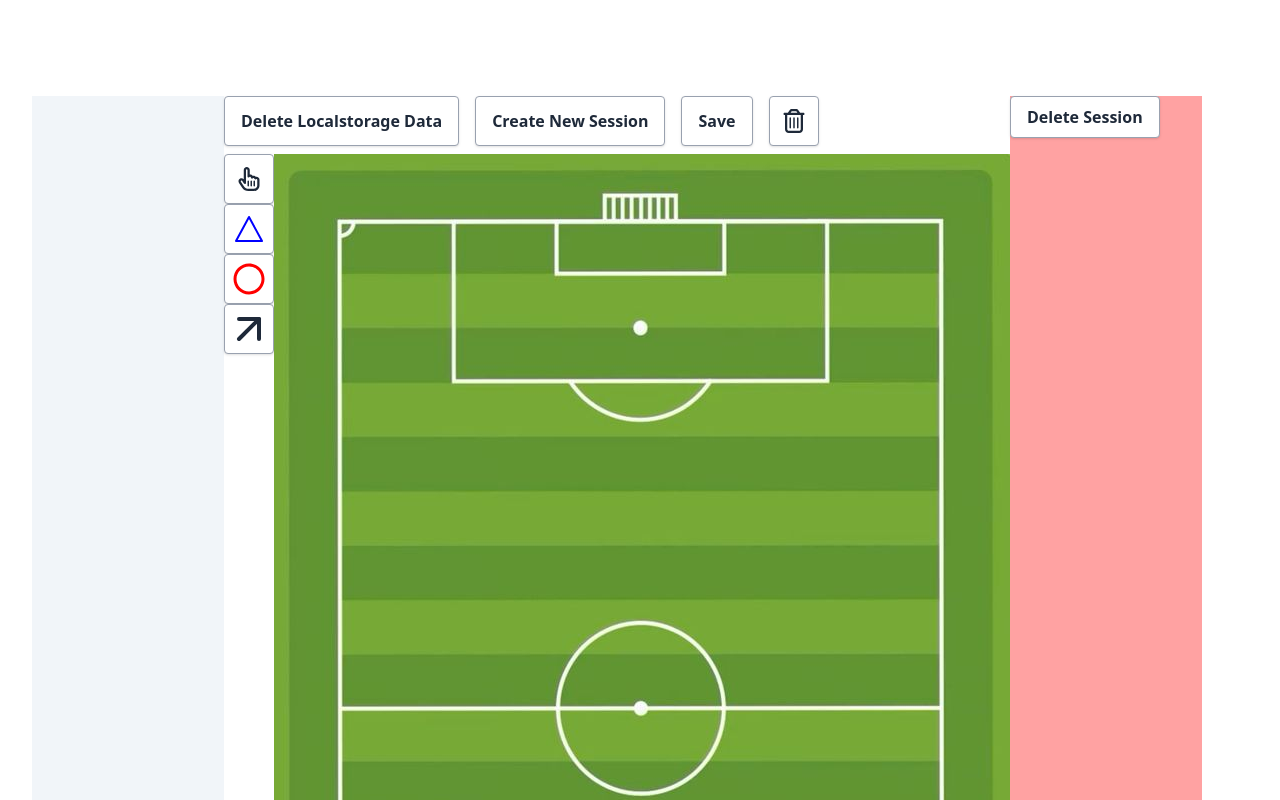
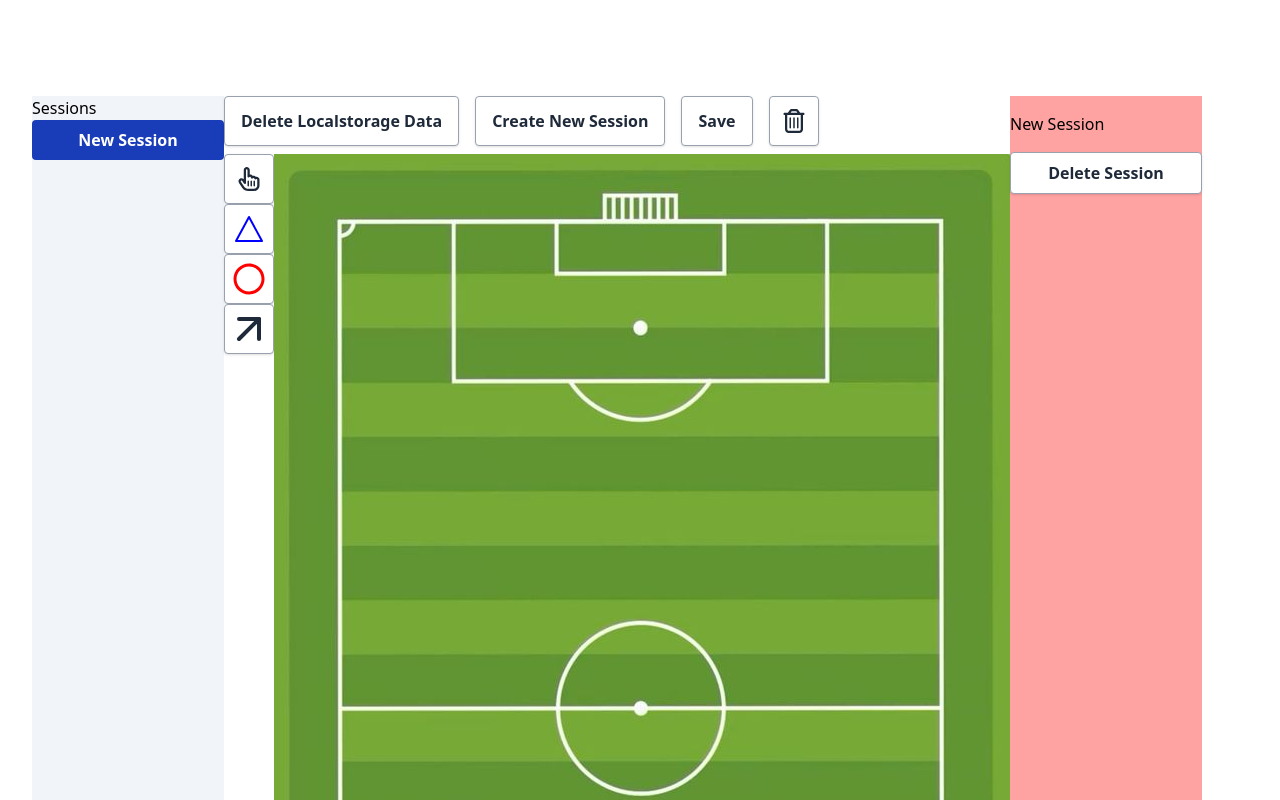
Before and after one commit to 2stash/soccer-session-planner, a React (Vite) app: page / in a window 1280 px wide. Shown: the top 800 px of the page. Built offline with nearby package versions, Linux system fonts and the light colour scheme.

Commit message:
Delete and Add session now correctly saves, and updates session list and session name in session window.

```diff
--- a/src/components/Canvas.jsx
+++ b/src/components/Canvas.jsx
@@ -11,9 +11,9 @@ import './canvas.css';
 
 const Canvas = (props) => {
   const [dataLoaded, setDataLoaded] = useState(false);
-  const [sessionData, setSessionData] = useState([]);
-  const [metadata, setMetadata] = useState({ name: 'hi' });
-  const [elements, setElements] = useState([]);
+  const [sessionData, setSessionData] = useState(null);
+  const [metadata, setMetadata] = useState(null);
+  const [elements, setElements] = useState(null);
   const [currentSessionIdx, setCurrentSessionIdx] = useState(0);
 
   const [offsets, setOffsets] = useState({});
@@ -25,12 +25,16 @@ const Canvas = (props) => {
   const [drawingArrowEnd, setDrawingArrowEnd] = useState(false);
   const [currentShapeType, setCurrentShapeType] = useState(false);
   const [currentShape, setCurrentShape] = useState(null);
+
   const canvasRef = useRef(null);
 
-  const saveData = () => {
+  const saveData = (newData = null) => {
     let data;
     console.log('sessionData ', sessionData);
-    if (sessionData.length > 0) {
+    if (newData != null) {
+      setSessionData(newData);
+      return;
+    } else if (sessionData.length > 0) {
       data = sessionData.map((item, idx) => {
         console.log(idx, currentSessionIdx);
         if (idx === currentSessionIdx) {
@@ -40,7 +44,7 @@ const Canvas = (props) => {
         }
       });
     } else {
-      data = [{ metadata, elements }];
+      data = { metadata, elements };
     }
     setSessionData(data);
     console.log('saving data, ', data);
@@ -60,22 +64,32 @@ const Canvas = (props) => {
     const localData = JSON.parse(localStorage.getItem('soccer-planner'));
     console.log('localData ', localData);
     let tempMetadata;
+
+    console.log('fetch and set localdata', localData);
     if (localData) {
-      const data = localData;
-      console.log('fetch and set localdata', data);
-      if (data[currentSessionIdx]) {
-        tempMetadata = data[currentSessionIdx];
+      console.log('if');
+      tempMetadata = localData;
     } else {
-        tempMetadata = { name: 'fake news' };
+      console.log('else');
+      tempMetadata = [{ elements: [], metadata: { name: 'New Session' } }];
     }
-      setMetadata(tempMetadata);
-      setElements(data[currentSessionIdx].elements);
-      setSessionData(data);
-    }
+    console.log('session data =', tempMetadata);
+    setCurrentSessionIdx(0);
+    setMetadata(tempMetadata[currentSessionIdx].metadata);
+    setElements(tempMetadata[currentSessionIdx].elements);
+    setSessionData(tempMetadata);
     setDataLoaded(true);
   }, []);
 
   useEffect(() => {
+    drawShapes();
+    window.addEventListener('keydown', handleKeyDown);
+    return () => {
+      window.removeEventListener('keydown', handleKeyDown);
+    };
+  }, [currentShape, elements, currentSessionIdx, sessionData]);
+
+  const drawShapes = () => {
     console.log(
       'RELOADED: ',
       'currentSessionIdx = ',
@@ -88,7 +102,6 @@ const Canvas = (props) => {
     context.clearRect(0, 0, canvas.width, canvas.height);
     calculateOffsets(canvas);
 
-    window.addEventListener('keydown', handleKeyDown);
     if (dataLoaded) {
       for (let element of elements) {
         draw(element, context);
@@ -98,24 +111,27 @@ const Canvas = (props) => {
         draw(currentShape, context);
       }
     }
-
-    return () => {
-      window.removeEventListener('keydown', handleKeyDown);
   };
-  }, [currentShape, elements, currentSessionIdx, sessionData]);
 
   const clearLocalStorage = () => {
     localStorage.removeItem('soccer-planner');
-    setElements([]);
+    const tempData = [{ elements: [], metadata: { name: 'New Session' } }];
+    setCurrentSessionIdx(0);
+    setMetadata(tempData[currentSessionIdx].metadata);
+    setElements(tempData[currentSessionIdx].elements);
+    setSessionData(tempData);
+    setDataLoaded(true);
   };
 
   const createNewSession = () => {
     // saveData();
-    const data = { elements: [], metadata: { name: 'New Session' } };
-    console.log('createNewSession, ', sessionData);
+    const data = {
+      elements: [],
+      metadata: { name: `New Session ${currentSessionIdx + 1}` },
+    };
     setSessionData((prev) => [...prev, data]);
     setElements([]);
-    setMetadata('');
+    setMetadata({ name: `New Session ${currentSessionIdx + 1}` });
     setCurrentSessionIdx(currentSessionIdx + 1);
   };
 
@@ -316,15 +332,19 @@ const Canvas = (props) => {
   };
 
   const handleDeleteSession = () => {
-    setSessionData((prevData) =>
-      prevData.filter((session, idx) => currentSessionIdx !== idx)
+    const newData = sessionData.filter(
+      (session, idx) => currentSessionIdx !== idx
     );
+
+    setSessionData(newData);
+    if (sessionData.length >= 2) {
+      setMetadata(sessionData[0].metadata);
+      setElements(sessionData[0].elements);
       handleCurrentSessionIdxChange(0);
+    }
 
-    // const [sessionData, setSessionData] = useState([]);
-    // const [metadata, setMetadata] = useState({ name: 'hi' });
-    // const [elements, setElements] = useState([]);
-    // const [currentSessionIdx, setCurrentSessionIdx] = useState(0);
+    // drawShapes();
+    saveData(newData);
   };
 
   const handleShapeSelected = (value) => {
@@ -355,23 +375,30 @@ const Canvas = (props) => {
     setCurrentElementIndex(null);
   };
 
+  const handleUpdateMetadata = (e) => {
+    const name = e.target.value;
+    setMetadata({ name });
+  };
+
   return (
     <div>
-      <div className='h-16'>
-        {/* <h2>{metadata ? metadata.name : 'New Session'}</h2> */}
-      </div>
+      <div className='h-16'></div>
 
       {/* Drawing Section */}
       <div id='overall' className='flex'>
         <div className='w-48 bg-slate-100'>
-          {sessionData.map((item, idx) => (
+          <h2>Sessions</h2>
+          {sessionData &&
+            sessionData.map((item, idx) => (
               <button
                 key={idx}
-              className='bg-blue-500 hover:bg-blue-700 text-white font-bold py-2 px-4 rounded btn-block w-full'
+                className={`bg-blue-500 hover:bg-blue-700 text-white font-bold py-2 px-4 rounded btn-block w-full ${
+                  idx === currentSessionIdx && 'bg-blue-800'
+                }`}
                 type='button'
                 onClick={() => handleCurrentSessionIdxChange(idx)}
               >
-              {item.metadata.name} Names
+                {item.metadata.name}
               </button>
             ))}
         </div>
@@ -434,7 +461,18 @@ const Canvas = (props) => {
         </div>
 
         {/* Session section */}
-        <div className='bg-red-300 w-48'>
+        <div className='bg-red-300 w-48 flex flex-col justify-start'>
+          <div>
+            {metadata && (
+              <input
+                type='text'
+                value={metadata.name}
+                onChange={(e) => handleUpdateMetadata(e)}
+                className='h-14'
+                placeholder='No Session Selected'
+              />
+            )}
+          </div>
           <button className='btn btn-white' onClick={handleDeleteSession}>
             Delete Session
           </button>
```
Lines whose indentation alone changed are shown as unchanged.
